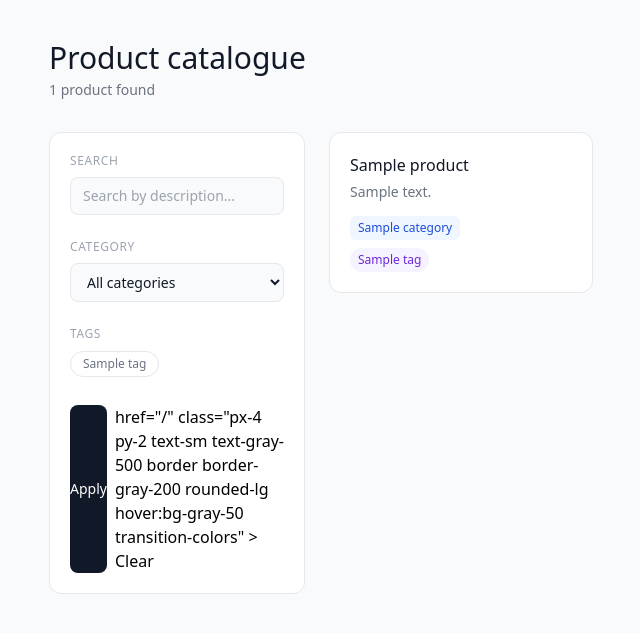
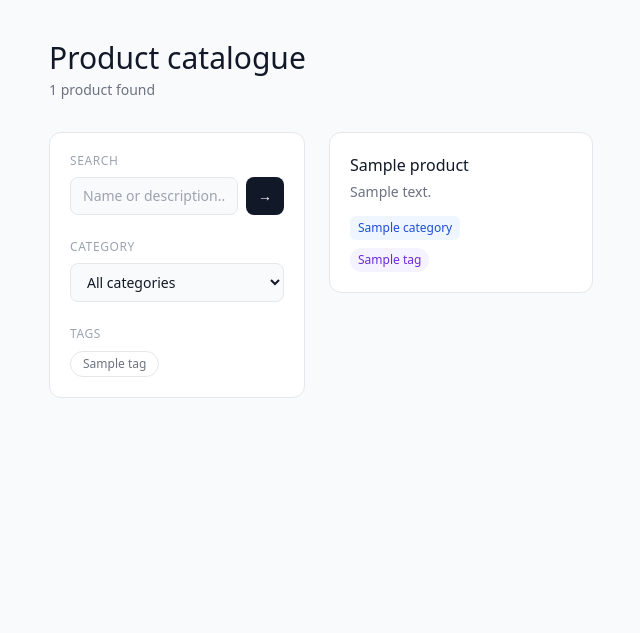
Before and after one commit to coffeemug17/django-take-home, a Django app: page / in a window 1280 px wide. Shown: the top 633 px of the page, without its empty margins (39-679 px from the left). Run offline with Django 5.2, Linux system fonts and the light colour scheme; tables that the repository leaves empty hold one stand-in row (values such as "Sample post"); some libraries are stand-ins or nearby versions.

Commit message:
Refactor product list view and template to enhance filtering and pagination. Update filter logic and improve UI for active filters.

```diff
--- a/products/templates/products/product_list.html
+++ b/products/templates/products/product_list.html
@@ -12,24 +12,58 @@
 
     <div class="mb-8">
         <h1 class="text-3xl font-medium text-gray-900">Product catalogue</h1>
-        <p class="text-sm text-gray-500 mt-1">{{ products.count }} product{{ products.count|pluralize }} found</p>
+        <p class="text-sm text-gray-500 mt-1">{{ paginator.count }} product{{ paginator.count|pluralize }} found</p>
+
+        <!-- Active filter badges -->
+        {% if query or selected_category or selected_tags %}
+        <div class="flex flex-wrap gap-2 mt-3">
+            {% if query %}
+                <span class="inline-flex items-center gap-1 px-3 py-1 text-xs rounded-full bg-violet-100 text-violet-800 border border-violet-200">
+                    Search: "{{ query }}"
+                    <a href="?{% if selected_category %}category={{ selected_category }}&{% endif %}{% for t in selected_tags %}tags={{ t }}&{% endfor %}" class="hover:text-violet-600 font-bold ml-1">×</a>
+                </span>
+            {% endif %}
+            {% if selected_category %}
+                {% for category in categories %}
+                    {% if category.id|stringformat:"s" == selected_category %}
+                        <span class="inline-flex items-center gap-1 px-3 py-1 text-xs rounded-full bg-blue-100 text-blue-800 border border-blue-200">
+                            {{ category.name }}
+                            <a href="?{% if query %}q={{ query }}&{% endif %}{% for t in selected_tags %}tags={{ t }}&{% endfor %}" class="hover:text-blue-600 font-bold ml-1">×</a>
+                        </span>
+                    {% endif %}
+                {% endfor %}
+            {% endif %}
+            {% for tag in tags %}
+                {% if tag.id|stringformat:"s" in selected_tags %}
+                    <span class="inline-flex items-center gap-1 px-3 py-1 text-xs rounded-full bg-violet-100 text-violet-800 border border-violet-200">
+                        #{{ tag.name }}
+                        <a href="?{% if query %}q={{ query }}&{% endif %}{% if selected_category %}category={{ selected_category }}&{% endif %}{% for t in selected_tags %}{% if t != tag.id|stringformat:"s" %}tags={{ t }}&{% endif %}{% endfor %}" class="hover:text-violet-600 font-bold ml-1">×</a>
+                    </span>
+                {% endif %}
+            {% endfor %}
+            <a href="/" class="inline-flex items-center px-3 py-1 text-xs text-gray-500 hover:text-gray-700 underline">Clear all</a>
+        </div>
+        {% endif %}
     </div>
 
     <div class="flex gap-6 items-start">
 
         <!-- Sidebar -->
-        <form method="GET" class="w-64 shrink-0 bg-white border border-gray-200 rounded-xl p-5 space-y-6">
+        <form method="GET" id="filter-form" class="w-64 shrink-0 bg-white border border-gray-200 rounded-xl p-5 space-y-6">
 
             <!-- Search -->
             <div>
                 <label class="block text-xs font-medium text-gray-400 uppercase tracking-wider mb-2">Search</label>
-                <input
-                    type="text"
-                    name="q"
-                    value="{{ query }}"
-                    placeholder="Search by description..."
-                    class="w-full px-3 py-2 text-sm border border-gray-200 rounded-lg bg-gray-50 text-gray-900 placeholder-gray-400 focus:outline-none focus:ring-2 focus:ring-violet-400"
-                />
+                <div class="flex gap-2">
+                    <input
+                        type="text"
+                        name="q"
+                        value="{{ query }}"
+                        placeholder="Name or description..."
+                        class="flex-1 min-w-0 px-3 py-2 text-sm border border-gray-200 rounded-lg bg-gray-50 text-gray-900 placeholder-gray-400 focus:outline-none focus:ring-2 focus:ring-violet-400"
+                    />
+                    <button type="submit" class="px-3 py-2 text-sm font-medium bg-gray-900 text-white rounded-lg hover:bg-gray-700 transition-colors">→</button>
+                </div>
             </div>
 
             <!-- Category -->
@@ -37,6 +71,7 @@
                 <label class="block text-xs font-medium text-gray-400 uppercase tracking-wider mb-2">Category</label>
                 <select
                     name="category"
+                    onchange="this.form.submit()"
                     class="w-full px-3 py-2 text-sm border border-gray-200 rounded-lg bg-gray-50 text-gray-900 focus:outline-none focus:ring-2 focus:ring-violet-400"
                 >
                     <option value="">All categories</option>
@@ -62,6 +97,7 @@
                                 name="tags"
                                 value="{{ tag.id }}"
                                 {% if tag.id|stringformat:"s" in selected_tags %}checked{% endif %}
+                                onchange="this.form.submit()"
                                 class="sr-only peer"
                             />
                             <span class="inline-block px-3 py-1 text-xs rounded-full border border-gray-200 text-gray-500 peer-checked:bg-violet-100 peer-checked:border-violet-300 peer-checked:text-violet-800 transition-colors">
@@ -72,21 +108,13 @@
                 </div>
             </div>
 
-            <!-- Buttons -->
-            <div class="flex gap-2 pt-1">
-                <button
-                    type="submit"
-                    class="flex-1 py-2 text-sm font-medium bg-gray-900 text-white rounded-lg hover:bg-gray-700 transition-colors"
-                >
-                    Apply
-                </button>
-
-                    href="/"
-                    class="px-4 py-2 text-sm text-gray-500 border border-gray-200 rounded-lg hover:bg-gray-50 transition-colors"
-                >
-                    Clear
+            {% if query or selected_category or selected_tags %}
+            <div class="pt-1">
+                <a href="/" class="block w-full text-center py-2 text-sm text-gray-500 border border-gray-200 rounded-lg hover:bg-gray-50 transition-colors">
+                    Clear all filters
                 </a>
             </div>
+            {% endif %}
 
         </form>
 
@@ -95,15 +123,18 @@
             {% if products %}
                 <div class="grid grid-cols-1 sm:grid-cols-2 lg:grid-cols-3 gap-4">
                     {% for product in products %}
-                        <div class="bg-white border border-gray-200 rounded-xl p-5 flex flex-col gap-3">
+                        <div class="bg-white border border-gray-200 rounded-xl p-5 flex flex-col gap-3 hover:shadow-md transition-shadow">
                             <div>
                                 <h3 class="text-base font-medium text-gray-900">{{ product.name }}</h3>
-                                <p class="text-sm text-gray-500 mt-1 leading-relaxed">{{ product.description }}</p>
+                                <p class="text-sm text-gray-500 mt-1 leading-relaxed line-clamp-3">{{ product.description }}</p>
                             </div>
                             <div class="flex flex-col gap-2 mt-auto">
+                                {% if product.category %}
                                 <span class="inline-block text-xs font-medium px-2 py-1 rounded-md bg-blue-50 text-blue-700 w-fit">
                                     {{ product.category }}
                                 </span>
+                                {% endif %}
+                                {% if product.tags.all %}
                                 <div class="flex flex-wrap gap-1">
                                     {% for tag in product.tags.all %}
                                         <span class="text-xs px-2 py-1 rounded-full bg-violet-50 text-violet-700">
@@ -111,15 +142,39 @@
                                         </span>
                                     {% endfor %}
                                 </div>
+                                {% endif %}
                             </div>
                         </div>
                     {% endfor %}
                 </div>
             {% else %}
-                <div class="flex items-center justify-center h-64 bg-white border border-gray-200 rounded-xl">
-                    <p class="text-gray-400 text-sm">No products found. Try adjusting your filters.</p>
+                <div class="flex flex-col items-center justify-center h-64 bg-white border border-gray-200 rounded-xl gap-3">
+                    <p class="text-gray-400 text-sm">No products match your filters.</p>
+                    <a href="/" class="text-sm text-violet-600 hover:underline">Clear all filters</a>
                 </div>
             {% endif %}
+
+            {% if products.has_other_pages %}
+            <div class="flex items-center justify-center gap-1 mt-6">
+                {% if products.has_previous %}
+                    <a href="?{% if query %}q={{ query }}&{% endif %}{% if selected_category %}category={{ selected_category }}&{% endif %}{% for t in selected_tags %}tags={{ t }}&{% endfor %}page={{ products.previous_page_number }}"
+                       class="px-3 py-2 text-sm text-gray-600 border border-gray-200 rounded-lg hover:bg-gray-50 transition-colors">←</a>
+                {% endif %}
+                {% for num in products.paginator.page_range %}
+                    {% if products.number == num %}
+                        <span class="px-3 py-2 text-sm font-medium bg-gray-900 text-white rounded-lg">{{ num }}</span>
+                    {% else %}
+                        <a href="?{% if query %}q={{ query }}&{% endif %}{% if selected_category %}category={{ selected_category }}&{% endif %}{% for t in selected_tags %}tags={{ t }}&{% endfor %}page={{ num }}"
+                           class="px-3 py-2 text-sm text-gray-600 border border-gray-200 rounded-lg hover:bg-gray-50 transition-colors">{{ num }}</a>
+                    {% endif %}
+                {% endfor %}
+                {% if products.has_next %}
+                    <a href="?{% if query %}q={{ query }}&{% endif %}{% if selected_category %}category={{ selected_category }}&{% endif %}{% for t in selected_tags %}tags={{ t }}&{% endfor %}page={{ products.next_page_number }}"
+                       class="px-3 py-2 text-sm text-gray-600 border border-gray-200 rounded-lg hover:bg-gray-50 transition-colors">→</a>
+                {% endif %}
+            </div>
+            {% endif %}
+
         </div>
 
     </div>
--- a/products/views.py
+++ b/products/views.py
@@ -1,5 +1,6 @@
 from django.shortcuts import render
 from django.db.models import Q
+from django.core.paginator import Paginator
 from .models import Product, Category, Tag
 
 
@@ -20,11 +21,15 @@ def product_list(request):
     if selected_category:
         products = products.filter(category__id=selected_category)
 
-    if selected_tags:
-        products = products.filter(tags__id__in=selected_tags).distinct()
+    for tag_id in selected_tags:
+        products = products.filter(tags__id=tag_id)
+
+    paginator = Paginator(products, 10)
+    page = paginator.get_page(request.GET.get('page'))
 
     context = {
-        'products': products,
+        'products': page,
+        'paginator': paginator,
         'categories': categories,
         'tags': tags,
         'query': query,
```
